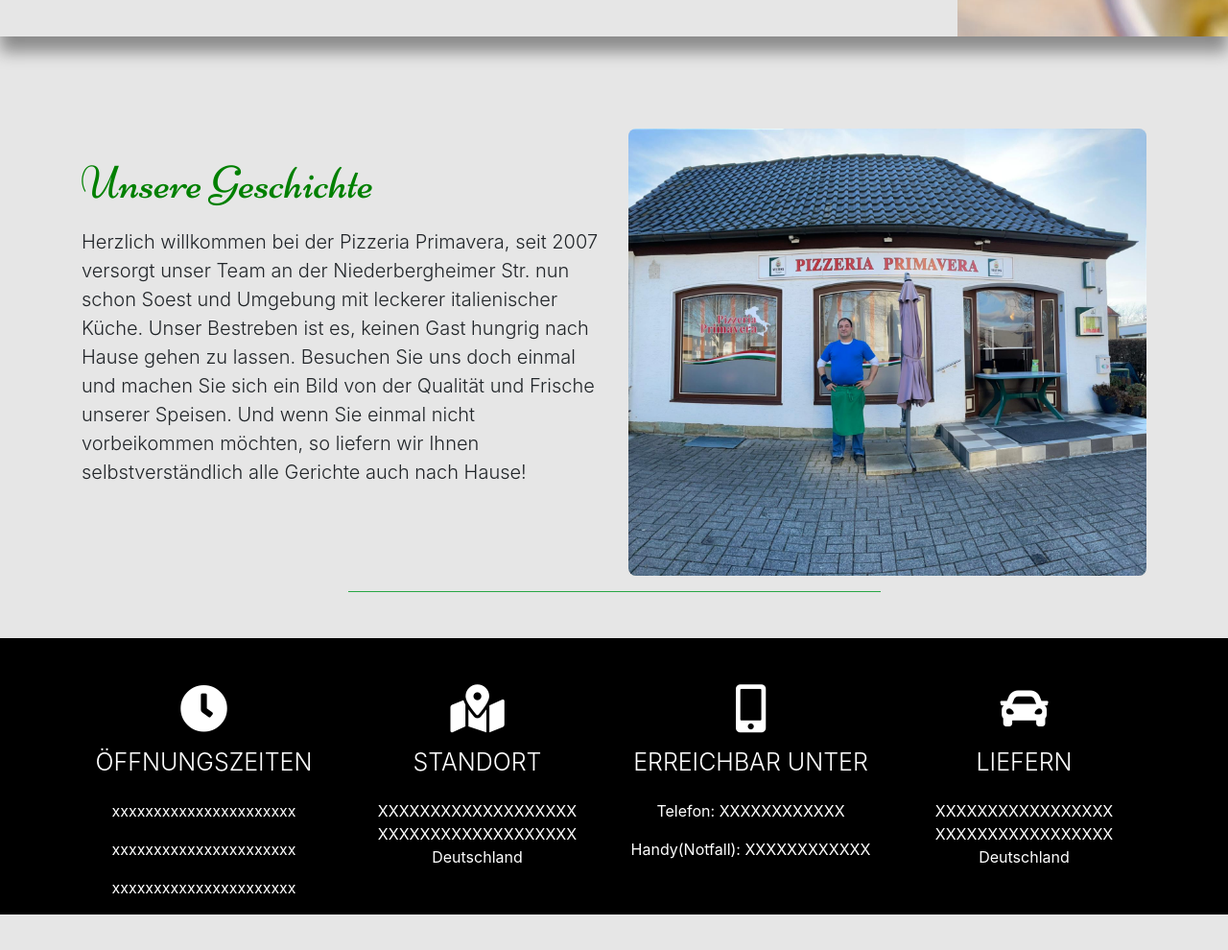
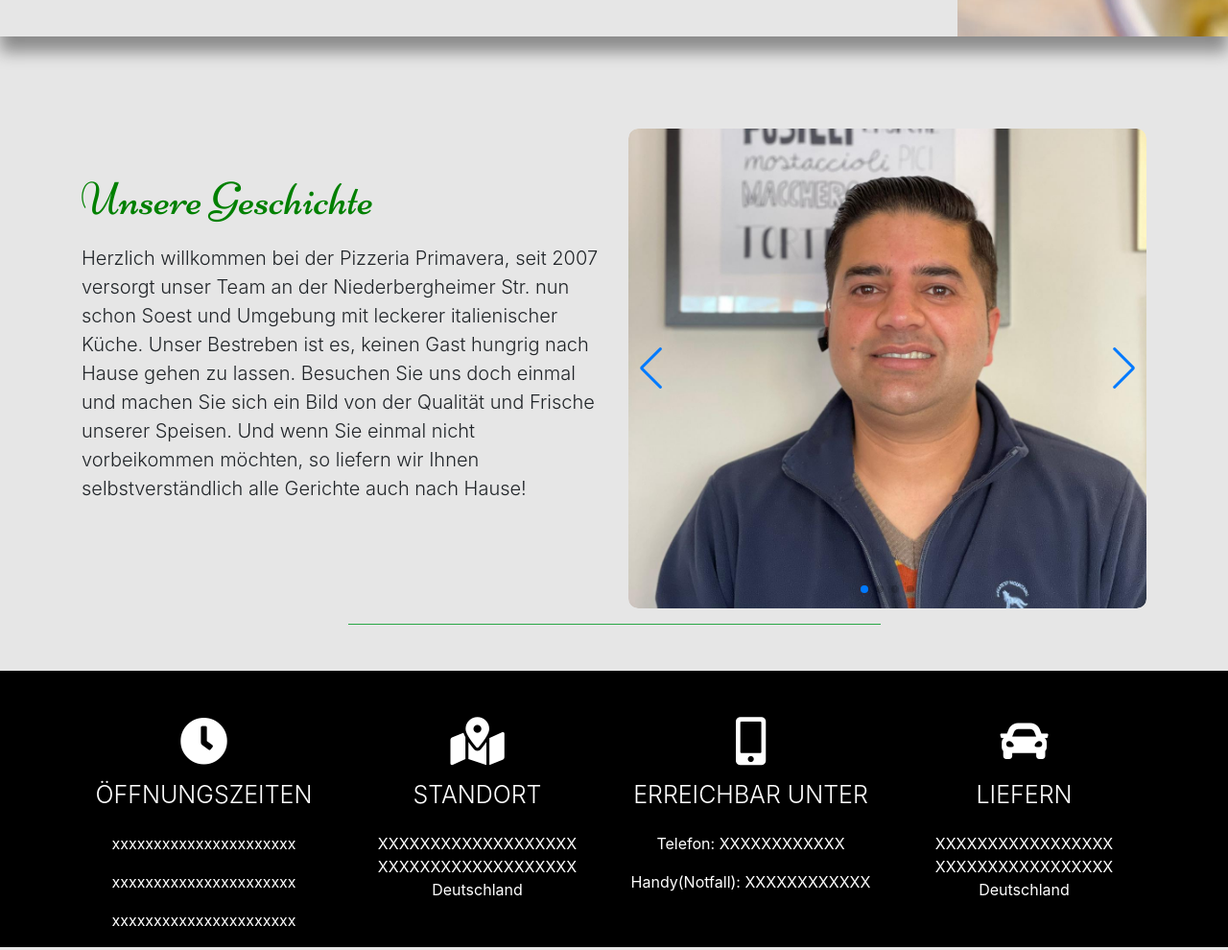
Before and after one commit to Drforkert/PPZ, a plain HTML site: page index.html in a window 1280 px wide. Shown: the part 780-1770 px from the top of the page at 96% size. Drawn offline with nearby package versions, Linux system fonts and the light colour scheme.

Commit message:
swiper #about

```diff
--- a/css/style.css
+++ b/css/style.css
@@ -112,9 +112,28 @@ button:focus{
 #about {
     background-color: #e6e6e6;
 }
-#about img{
+#about .swiper-container {
+    width: 300px;
+    height: 600px;
+    border-radius: 10px!important;
+}
+#about .swiper-wrapper {
+    border-radius: 10px!important;
+}
+#about .swiper-slide img {
+    object-fit: cover;
+    cursor: pointer;
+    height: 600px;
+    width: 300px;
+    border-radius: 10px;
+}
+#about .swiper-button-prev,
+#about .swiper-button-next {
+    top: 50%;
+}
+/* #about img{
     border-radius: 8px;
-}
+} */
 #info{
     background-color: #000;
 }
@@ -312,11 +331,11 @@ button:focus{
         height: 100vh;
         object-fit: cover;
     }
-    #about .img-fluid{
+    /* #about .img-fluid{
         height: 400px!important;
         width: 400px!important;
         object-fit: cover;
-    }
+    } */
     .swiper-container {
         width: 600px;
         height: 500px;
@@ -327,6 +346,14 @@ button:focus{
         height: 500px;
         width: 600px;
         border-radius: 10px;
+    }
+    #about .swiper-container {
+        width: 512px;
+        height: auto;
+    }
+    #about .swiper-slide img {
+        width: 512px;
+        height: auto;
     }
 }
 @media screen and (min-width: 1200px) {
@@ -347,6 +374,17 @@ button:focus{
         width: 800px;
         border-radius: 10px;
     }
+    /* ABOUT SWIPER */
+    #about .swiper-container{
+        height: 500px;
+        width: 600px;
+    }
+    #about .swiper-slide img {
+        object-fit: cover;
+        cursor: pointer;
+        height: 500px;
+        width: 600px;
+    }
     #menu .container {
         max-width: 100%;
     }
--- a/index.html
+++ b/index.html
@@ -67,7 +67,26 @@
                     Und wenn Sie einmal nicht vorbeikommen möchten, so liefern wir Ihnen selbstverständlich alle Gerichte auch nach Hause!</p>
                 </div>
                 <div class="col-12 col-md-6 text-center text-md-left d-flex mt-5" >
-                    <img class="img-fluid" src="assets/front.JPG" alt="about">
+                    <!-- <img class="img-fluid" src="assets/front.JPG" alt="about"> -->
+                    <div class="swiper-container">
+                        <div class="swiper-wrapper">
+                            <div class="swiper-slide">
+                                <img src="assets/img1.JPG" class="img-fluid" alt="">
+                            </div>
+                            <div class="swiper-slide">
+                                <img src="assets/img2.JPG" class="img-fluid" alt="">
+                            </div>
+                            <div class="swiper-slide">
+                                <img src="assets/img3rogero.JPG" class="img-fluid" alt="">
+                            </div>
+                            <div class="swiper-slide">
+                                <img src="assets/img4.JPG" class="img-fluid" alt="">
+                            </div>
+                        </div>
+                        <div class="swiper-pagination"></div>
+                        <div class="swiper-button-prev"></div>
+                        <div class="swiper-button-next"></div>
+                    </div>
                 </div>
             </div>
             <div class="border-top border-success w-50 mx-auto my-3">
```
